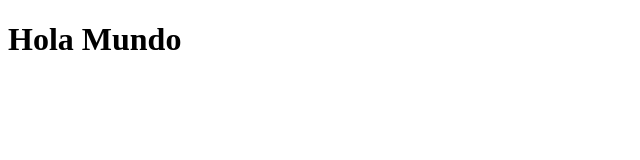
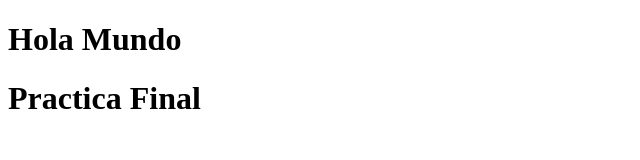
Before and after one commit to AlexanderVargas10/PracticaFinal, a website: page index.html in a window 1280 px wide. Shown: the whole page, without its empty margins (0-640 px from the left). Drawn offline with Linux system fonts and the light colour scheme.

Commit message:
Test ejecuted

```diff
--- a/index.html
+++ b/index.html
@@ -16,5 +16,7 @@
         console.log(saludar("DevOps 🚀"));
     </script>
 
+    <h1>Practica Final</h1>
+
 </body>
 </html>
```
